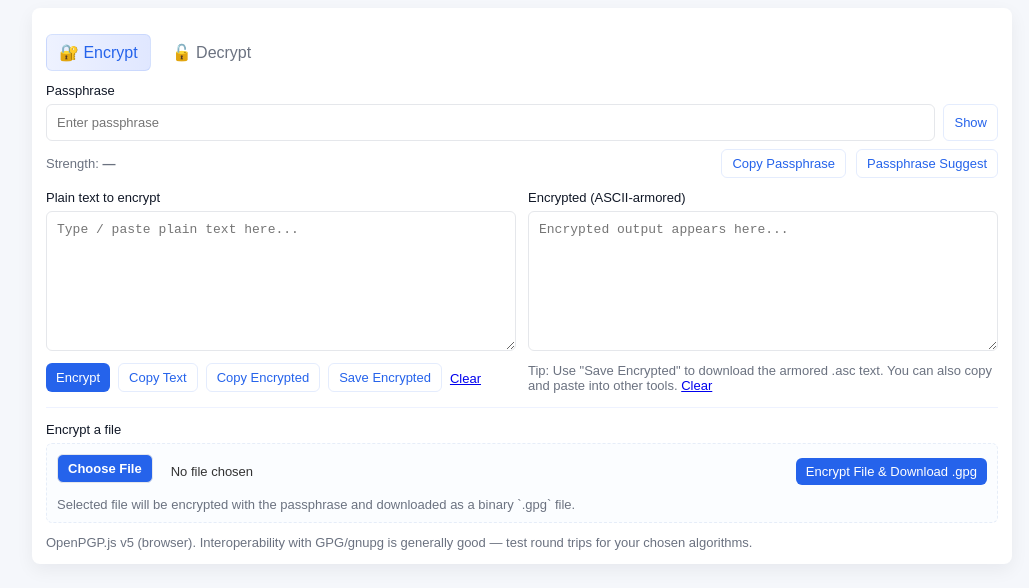
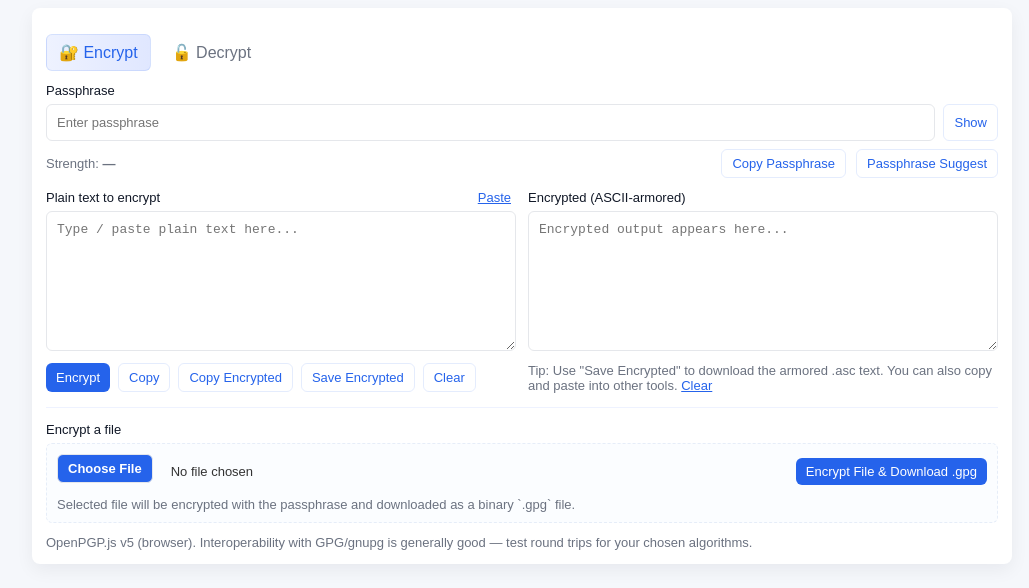
Before and after one commit to digitalshareware/gpg, a plain HTML site: page index.html in a window 1280 px wide. Shown: the part 64-652 px from the top of the page, without its empty margins (118-1147 px from the left). Drawn offline with Linux system fonts and the light colour scheme; a script that the page names is missing.

Commit message:
Content modified

```diff
--- a/index.html
+++ b/index.html
@@ -40,7 +40,7 @@
     .filebox{border:1px dashed #e6edf8;padding:10px;border-radius:6px;background:#fbfdff}
     footer{margin-top:12px;font-size:12px;color:var(--muted)}
     .center{display:flex;align-items:center;justify-content:center}
-
+    a {color: var(--accent);}
     body {
       font-family: Arial, sans-serif;
     }
@@ -296,14 +296,15 @@
       <div id="panel-encrypt">
         <div class="two">
           <div>
-            <label for="plain">Plain text to encrypt</label>
+            <label for="plain">Plain text to encrypt <a style="float: right;padding-right: 5px;" href="javascript:void(0);" onclick="pasteFromClipboard('plain')">Paste</a></label>
             <textarea id="plain" placeholder="Type / paste plain text here..."></textarea>
             <div class="controls" style="margin-top:8px">
               <button id="encBtn" class="btn small">Encrypt</button>
-              <button id="plainTextCopy" class="btn ghost small">Copy Text</button>
+              <button id="plainTextCopy" class="btn ghost small">Copy</button>
               <button id="encCopy" class="btn ghost small">Copy Encrypted</button>
               <button id="encSave" class="btn ghost small">Save Encrypted</button>
-              <div class="muted notes"><a href="javascript:void(0);" onclick="clearFields('plain')">Clear</a></div>
+              <button onclick="clearFields('plainTextCopy')" class="btn ghost small">Clear</button>
+              <!-- <div class="muted notes"><a href="javascript:void(0);" onclick="clearFields('plain')">Clear</a></div> -->
             </div>
           </div>
 
@@ -317,7 +318,7 @@
         <hr style="margin:14px 0;border:none;border-top:1px solid #eef2ff" />
 
         <div>
-          <label for="fileInputEnc">Encrypt a file</label>
+          <label>Encrypt a file</label>
           <div class="filebox">
             <div style="display:flex;gap:8px;align-items:center">
               <input type="file" id="fileInputEnc" class="file-input">
@@ -334,13 +335,14 @@
       <div id="panel-decrypt" style="display:none">
         <div class="two">
           <div>
-            <label for="cipherText">Encrypted text (ASCII-armored)</label>
+            <label for="cipherText">Encrypted text (ASCII-armored) <a style="float: right;padding-right: 5px;" href="javascript:void(0);" onclick="pasteFromClipboard('encrypted')">Paste</a></label>
             <textarea id="cipherText" placeholder="Paste armored encrypted text here..."></textarea>
             <div class="controls" style="margin-top:8px">
               <button id="decBtn" class="btn small">Decrypt</button>
-              <button id="encryptedTextCopy" class="btn ghost small">Copy Encrypted Text</button>
+              <button id="encryptedTextCopy" class="btn ghost small">Copy</button>
               <button id="decCopy" class="btn ghost small">Copy Decrypted</button>
-              <div class="muted notes"><a href="javascript:void(0);" onclick="clearFields('cipherText')">Clear</a></div>
+              <button onclick="clearFields('cipherText')" class="btn ghost small">Clear</button>
+              <!-- <div class="muted notes"><a href="javascript:void(0);" onclick="clearFields('cipherText')">Clear</a></div> -->
             </div>
           </div>
 
@@ -354,7 +356,7 @@
         <hr style="margin:14px 0;border:none;border-top:1px solid #eef2ff" />
 
         <div>
-          <label for="fileInputDec">Decrypt a .gpg file</label>
+          <label>Decrypt a .gpg file</label>
           <div class="filebox">
             <div style="display:flex;gap:8px;align-items:center">
               <input type="file" id="fileInputDec" class="file-input" accept=".gpg" />
@@ -639,7 +641,14 @@
 <script>
   function clearFields(fieldId) {
     document.getElementById(fieldId).value = "";
-    // document.getElementById("myTextarea").value = "";
+  }
+  async function pasteFromClipboard(fieldId) {
+    try {
+      const text = await navigator.clipboard.readText();
+      document.getElementById(fieldId).value = text;
+    } catch (err) {
+      showToast("Failed to read clipboard: " + err, "error");
+    }
   }
   function showAlert(message, type = "success") {
 
```
